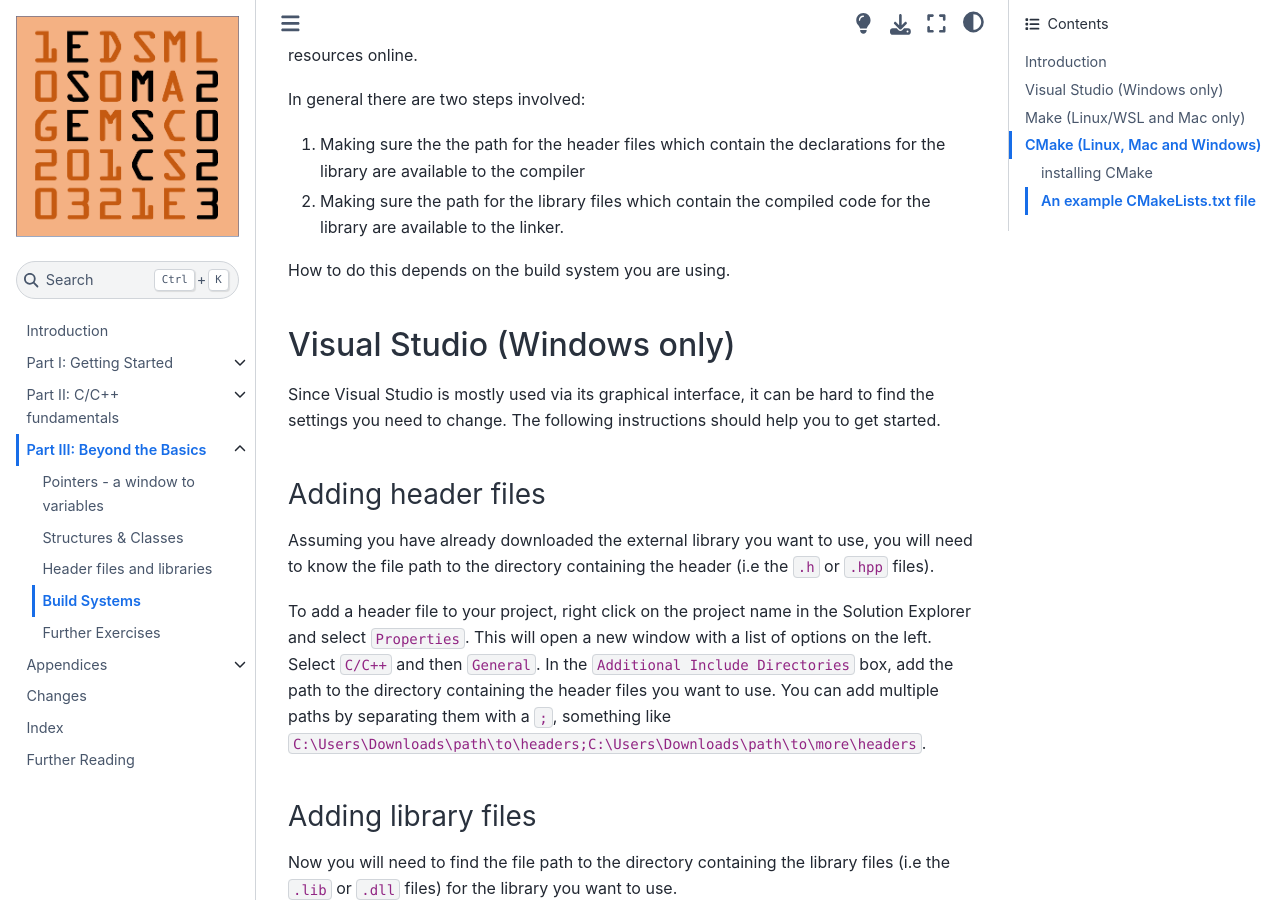
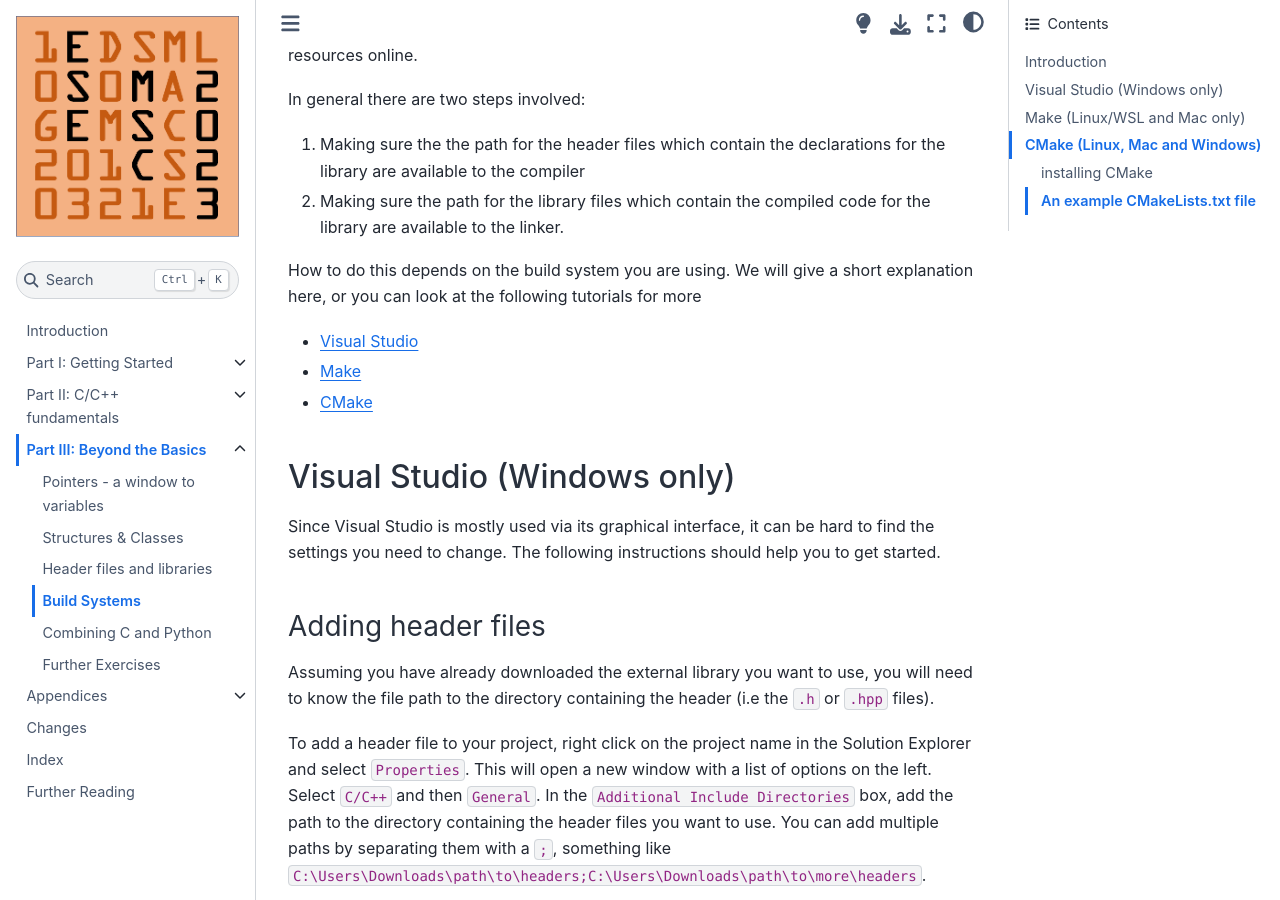
Before and after one commit to ese-msc/c-primer, a Jupyter Book: the page built from part_three/04_build_systems.md, in a window 1280 px wide and 900 px high, scrolled down 473 px. Built offline with Jupyter Book 1.0.4 settings and Sphinx 7.4.7 and the Sphinx Book theme 1.1.4, drawn with Linux system fonts in a browser that asks for light colours; pages that are not in the unit, such as notebooks, are missing from menus; some of the changed text lies outside the part shown.

Commit message:
Add new files to the toc.

```diff
--- a/_toc.yml
+++ b/_toc.yml
@@ -6,7 +6,8 @@ sections:
   - file: part_one/01_running
   - file: part_one/02_hello_world
   - file: part_one/03_simple_math
-  - file: part_one/04_troubleshooting
+  - file: part_one/04_input-output
+  - file: part_one/05_troubleshooting
   - file: part_one/exercises_one
 - file: part_two/intro
   sections:
@@ -21,6 +22,7 @@ sections:
   - file: part_three/02_structs
   - file: part_three/03_header_files
   - file: part_three/04_build_systems
+  - file: part_three/05_combining_with_python
   - file: part_three/exercises_three
 - file: appendices/intro
   sections:
--- a/part_three/04_build_systems.md
+++ b/part_three/04_build_systems.md
@@ -13,7 +13,13 @@ In general there are two steps involved:
 1. Making sure the  the path for the header files which contain the declarations for the library are available to the compiler
 2. Making sure the path for the library files which contain the compiled code for the library are available to the linker.
 
-How to do this depends on the build system you are using.
+How to do this depends on the build system you are using. We will give a short explanation here, or you can look at the following tutorials for more
+
+
+- [Visual Studio](https://docs.microsoft.com/en-us/cpp/build/walkthrough-creating-and-using-a-dynamic-link-library-cpp?view=msvc-160)
+
+- [Make](https://www.cs.colby.edu/maxwell/courses/tutorials/maketutor/)
+- [CMake](https://cmake.org/cmake/help/latest/guide/tutorial/index.html)
 
 ## Visual Studio (Windows only)
 
```
Also changed, not shown: part_one/01_running.md (+1 -1 lines).
